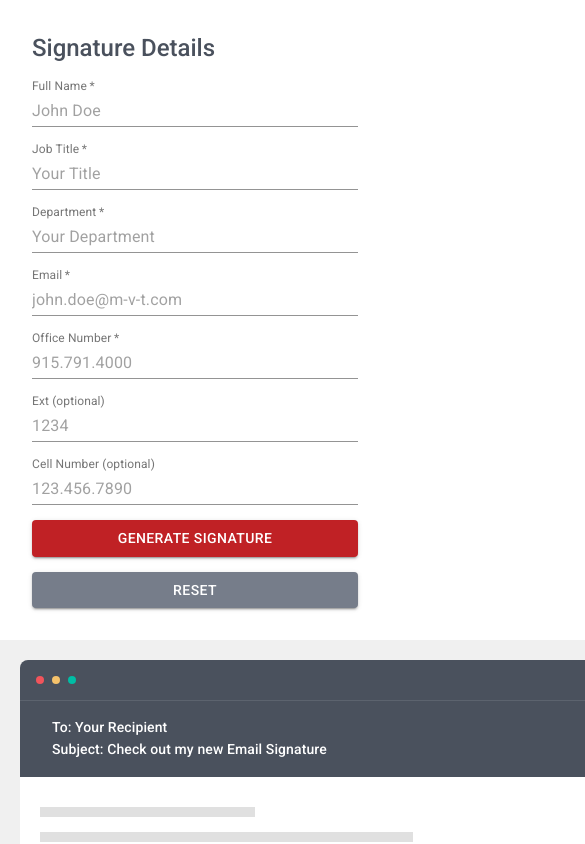
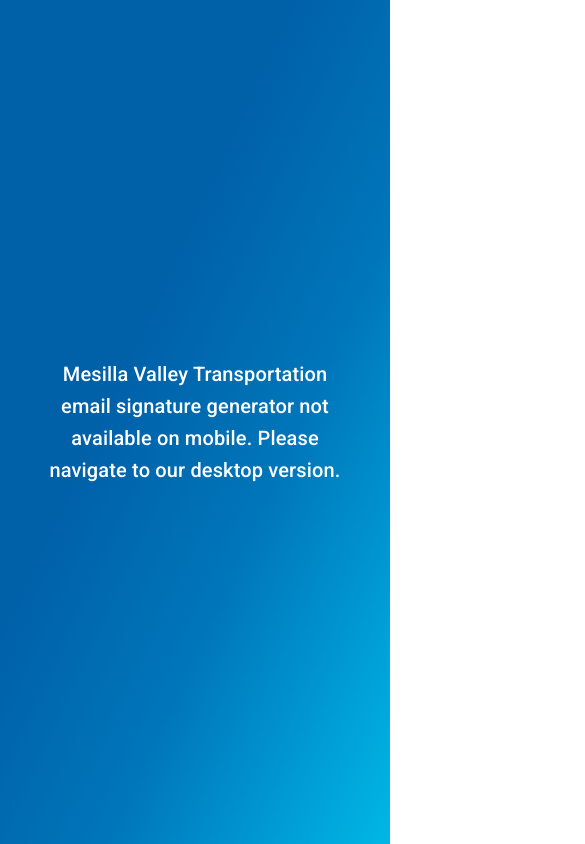
Before and after one commit to driveformv/mvt-email-signature, a React (Create React App) app: page / in a window 390 px wide. Shown: the top 844 px of the page, 585 px wide, since content can reach past the window. Built offline with nearby package versions, Linux system fonts and the light colour scheme.

Commit message:
Basic mobile screen page that redirect user to desktop

```diff
--- a/src/App.js
+++ b/src/App.js
@@ -1,6 +1,13 @@
 import { useRef, useState, memo } from "react";
 import Alert from "@material-ui/lab/Alert";
-import { Grid, Box, Typography, TextField, Button } from "@material-ui/core";
+import {
+	Grid,
+	Box,
+	Typography,
+	TextField,
+	Button,
+	useMediaQuery,
+} from "@material-ui/core";
 
 import Signature from "./components/Signature/Signature";
 
@@ -20,6 +27,8 @@
 
 	const formRef = useRef();
 	const signatureRef = useRef();
+
+	const matches = useMediaQuery("(max-width:1024px)");
 
 	const handleClick = () => {
 		setIsAlertVisible(true);
@@ -102,7 +111,40 @@
 	};
 
 	return (
-		<Grid container style={{ height: "100vh" }}>
+		<Grid
+			container
+			style={{
+				height: "100vh",
+			}}
+		>
+			{/* Mobile */}
+			{matches ? (
+				<Grid
+					item
+					sm={12}
+					style={{
+						display: "flex",
+						alignItems: "center",
+						justifyContent: "center",
+						backgroundImage:
+							"linear-gradient(to right bottom, #0060a8, #0060a8, #0060a8, #0060a8, #0060a8, #0067ae, #006fb4, #0076ba, #0086c6, #0096d2, #00a7dc, #00b7e5)",
+					}}
+				>
+					<Typography
+						variant="h6"
+						style={{
+							textAlign: "center",
+							width: "75%",
+							color: "#fff",
+						}}
+					>
+						Mesilla Valley Transportation email signature generator
+						not available on mobile. Please navigate to our desktop
+						version.
+					</Typography>
+				</Grid>
+			) : (
+				<>
 					{/* Left side */}
 					<Grid item md={3}>
 						<Box p={4}>
@@ -231,7 +273,8 @@
 								flexDirection: "row",
 								padding: "1rem",
 								backgroundColor: "#4a515d",
-						borderBottom: "1px solid rgba(255, 255, 255, 0.1)",
+								borderBottom:
+									"1px solid rgba(255, 255, 255, 0.1)",
 								borderRadius: "8px 8px 0px 0px",
 							}}
 						>
@@ -305,6 +348,8 @@
 							Copy Singature
 						</Button>
 					</Grid>
+				</>
+			)}
 		</Grid>
 	);
 }
```
Lines whose indentation alone changed are shown as unchanged.
